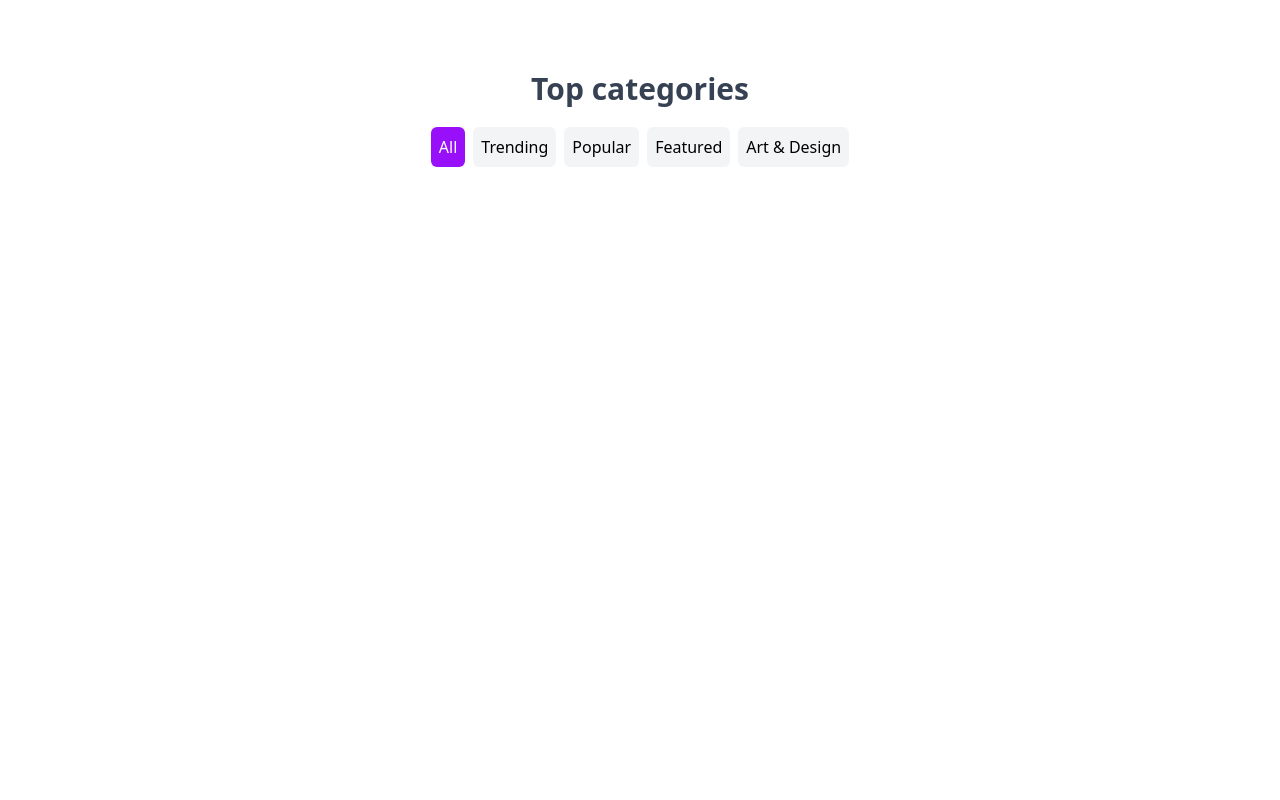
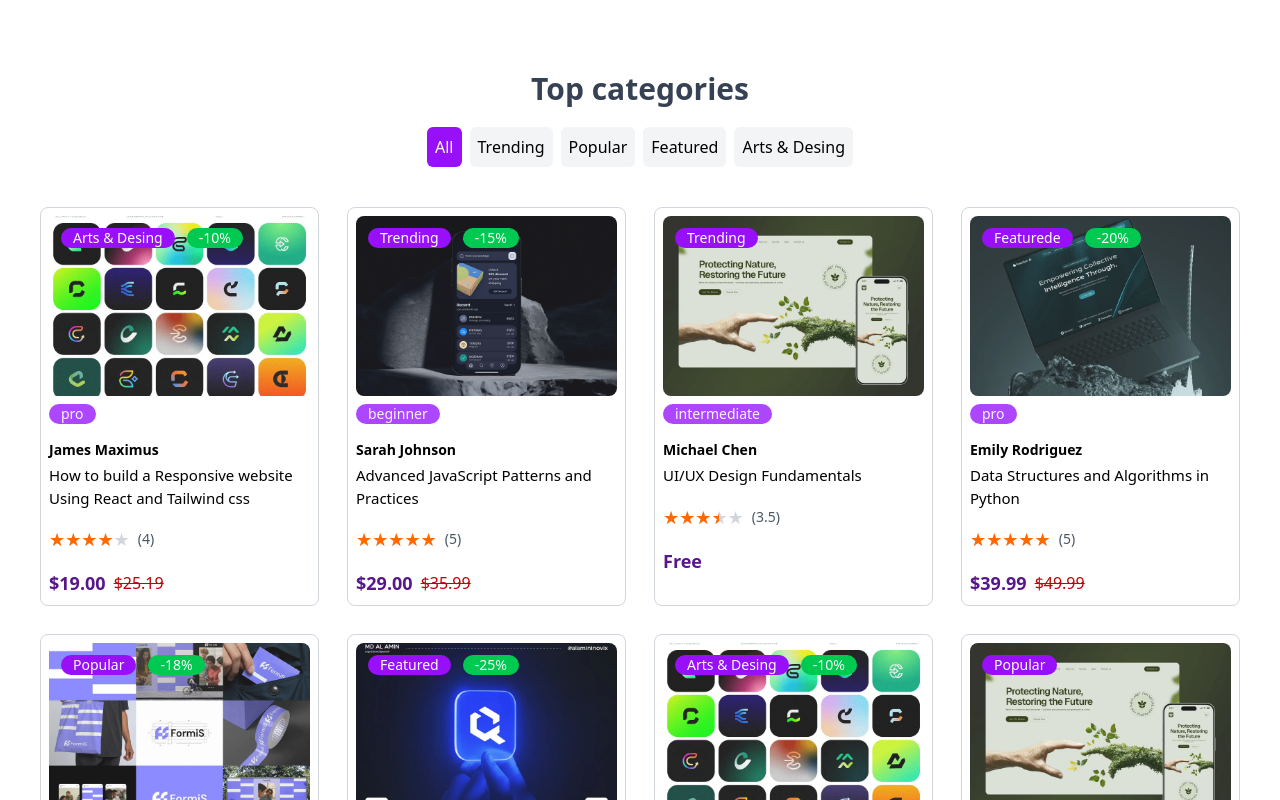
Before and after one commit to Sobhan-asadi/skillmaine, a React (Vite) app: page / in a window 1280 px wide. Shown: the part 1600-2400 px from the top of the page. Before the commit the page ends 1807 px from the top, so only its background shows below. Built offline with nearby package versions, Linux system fonts and the light colour scheme.

Commit message:
Add a popularcourses  section & simplestar

```diff
--- a/package.json
+++ b/package.json
@@ -18,7 +18,7 @@
     "react-dom": "^19.1.1",
     "react-icons": "^5.5.0",
     "react-router-dom": "^7.9.5",
-    "react-star-ratings": "^2.3.0",
+    "react-simple-star-rating": "^5.1.7",
     "swiper": "^12.0.3",
     "tailwindcss": "^4.1.16"
   },
--- a/src/components/Category.jsx
+++ b/src/components/Category.jsx
@@ -38,6 +38,7 @@ export default function Category() {
       <div className="mt-8 grid w-full grid-cols-1 justify-center gap-7 sm:grid-cols-2 md:grid-cols-3 lg:grid-cols-4">
         {categories.map((cate) => (
           <Link
+            key={cate.id}
             to="/"
             className="group flex w-full items-center gap-4 rounded-md border border-gray-400 px-4 py-4 transition-all duration-150 ease-in hover:bg-purple-500 hover:text-white md:flex-col md:px-10"
           >
--- a/src/components/PopularCourses.jsx
+++ b/src/components/PopularCourses.jsx
@@ -1,4 +1,6 @@
 import { useState } from "react";
+import { Link } from "react-router-dom";
+import SimpleStarRating from "./SimpleStarRating";
 
 const popularcourses1 = "/popularcourses/popularcourses1.webp";
 const popularcourses2 = "/popularcourses/popularcourses2.webp";
@@ -7,7 +9,7 @@ const popularcourses4 = "/popularcourses/popularcourses4.webp";
 const popularcourses5 = "/popularcourses/popularcourses5.webp";
 const popularcourses6 = "/popularcourses/popularcourses6.webp";
 
-const popularCourses = [
+const popular = [
   {
     id: 1,
     tutorAvatar: "avatar1",
@@ -33,7 +35,7 @@ const popularCourses = [
     tutorName: "Sarah Johnson",
     tutorImag: "avatar2",
     canceledPrice: "$35.99",
-    courseInfo: "Programming",
+    courseInfo: "Trending",
     courseDiscount: "-15%",
     rating: 5,
     desctiption: "Master advanced JavaScript concepts and design patterns",
@@ -48,7 +50,7 @@ const popularCourses = [
     tutorName: "Michael Chen",
     tutorImag: "avatar3",
     canceledPrice: "",
-    courseInfo: "Design",
+    courseInfo: "Trending",
     courseDiscount: "",
     rating: 3.5,
     desctiption:
@@ -64,7 +66,7 @@ const popularCourses = [
     tutorName: "Emily Rodriguez",
     tutorImag: "avatar4",
     canceledPrice: "$49.99",
-    courseInfo: "Computer Science",
+    courseInfo: "Featurede",
     courseDiscount: "-20%",
     rating: 5,
     desctiption: "Comprehensive guide to data structures and algorithms",
@@ -79,7 +81,7 @@ const popularCourses = [
     tutorName: "David Kim",
     tutorImag: "avatar5",
     canceledPrice: "$40.00",
-    courseInfo: "Mobile Development",
+    courseInfo: "Popular",
     courseDiscount: "-18%",
     rating: 4,
     desctiption: "Build cross-platform mobile apps using Flutter framework",
@@ -94,16 +96,53 @@ const popularCourses = [
     tutorName: "Lisa Wang",
     tutorImag: "avatar6",
     canceledPrice: "$55.50",
-    courseInfo: "Data Science",
+    courseInfo: "Featured",
     courseDiscount: "-25%",
     rating: 5,
     desctiption: "Introduction to machine learning concepts and applications",
     courseImage: popularcourses6,
   },
+  {
+    id: 7,
+    tutorAvatar: "avatar1",
+    level: "pro",
+    title: "How to build a Responsive website Using React and Tailwind css",
+    price: "$19.00",
+    tutorName: "James Maximus",
+    tutorImag: "avatar1",
+    canceledPrice: "$25.19",
+    courseInfo: "Arts & Desing",
+    courseDiscount: "-10%",
+    rating: 4,
+    desctiption:
+      "Take this negotiation course today and you'll learn tonegotiation nasterfully",
+    courseImage: popularcourses1,
+  },
+  {
+    id: 8,
+    tutorAvatar: "avatar3",
+    level: "intermediate",
+    title: "UI/UX Design Fundamentals",
+    price: "Free",
+    tutorName: "Michael Chen",
+    tutorImag: "avatar3",
+    canceledPrice: "",
+    courseInfo: "Popular",
+    courseDiscount: "",
+    rating: 3.5,
+    desctiption:
+      "Learn the principles of user interface and user experience design",
+    courseImage: popularcourses3,
+  },
 ];
 
 export default function PopularCourses() {
   const [selectedCategory, setSelectedCategory] = useState("All");
+
+  const popularCourses =
+    selectedCategory === "All"
+      ? popular
+      : popular.filter((item) => item.courseInfo === selectedCategory);
 
   return (
     <div className="flex w-full max-w-[1400px] flex-col items-center justify-center p-5 md:p-10">
@@ -112,7 +151,7 @@ export default function PopularCourses() {
       </h1>
 
       <div className="scrollbar-thin scrollbar-thumb-purple-500 scrollbar-track-gray-100 mt-5 flex w-full items-start gap-2 overflow-x-auto md:justify-center">
-        {["All", "Trending", "Popular", "Featured", "Art & Design"].map(
+        {["All", "Trending", "Popular", "Featured", "Arts & Desing"].map(
           (item) => (
             <button
               key={item}
@@ -124,6 +163,54 @@ export default function PopularCourses() {
           ),
         )}
       </div>
+      <div className="mt-10 grid w-full gap-7 sm:grid-cols-2 md:grid-cols-2 lg:grid-cols-3 xl:grid-cols-4">
+        {popularCourses.map((course) => (
+          <Link
+            to="/"
+            key={course.id}
+            className="group relative flex flex-col items-start gap-2 overflow-hidden rounded-lg border border-gray-300 p-2 transition-all duration-150 ease-in"
+          >
+            <div className="w-full overflow-hidden">
+              <img
+                src={course.courseImage}
+                alt={course.title}
+                className="h-[180px] w-full rounded-lg object-cover opacity-90 transition-transform duration-300 ease-in group-hover:scale-125 hover:opacity-100"
+              />
+            </div>
+
+            <div className="absolute top-5 left-5 flex items-center gap-3">
+              <p className="rounded-full bg-purple-600 px-3 text-sm text-white">
+                {course.courseInfo}
+              </p>
+
+              <p className="rounded-full bg-green-500 px-3 text-sm text-white">
+                {course.courseDiscount}
+              </p>
+            </div>
+            <p className="rounded-full bg-purple-500 px-3 text-sm text-purple-50">
+              {course.level}
+            </p>
+
+            <div className="mt-2">
+              <p className="text-sm font-semibold">{course.tutorName}</p>
+              <p className="mt-1 text-[15px] font-medium">{course.title}</p>
+            </div>
+
+            <div className="mt-2 flex items-center gap-2">
+              <SimpleStarRating rating={course.rating} />
+            </div>
+
+            <div className="mt-2 flex items-center justify-center gap-2 text-gray-400">
+              <p className="text-lg font-semibold text-purple-900">
+                {course.price}
+              </p>
+              <p className="text-red-700 line-through">
+                {course.canceledPrice}
+              </p>
+            </div>
+          </Link>
+        ))}
+      </div>
     </div>
   );
 }
--- /dev/null
+++ b/src/components/SimpleStarRating.jsx
@@ -0,0 +1,27 @@
+export default function SimpleStarRating({ rating }) {
+  return (
+    <div className="flex items-center gap-1">
+      <div className="relative flex">
+        <div className="flex text-gray-300">
+          {[...Array(5)].map((_, index) => (
+            <span key={`bg-${index}`} className="text-lg">
+              ★
+            </span>
+          ))}
+        </div>
+
+        <div
+          className="absolute top-0 left-0 flex overflow-hidden text-orange-500"
+          style={{ width: `${(rating / 5) * 100}%` }}
+        >
+          {[...Array(5)].map((_, index) => (
+            <span key={`fg-${index}`} className="text-lg">
+              ★
+            </span>
+          ))}
+        </div>
+      </div>
+      <span className="ml-1 text-sm text-gray-600">({rating})</span>
+    </div>
+  );
+}
```
Also changed, not shown: 1 other file (tests, documents, lock files or other folders).
